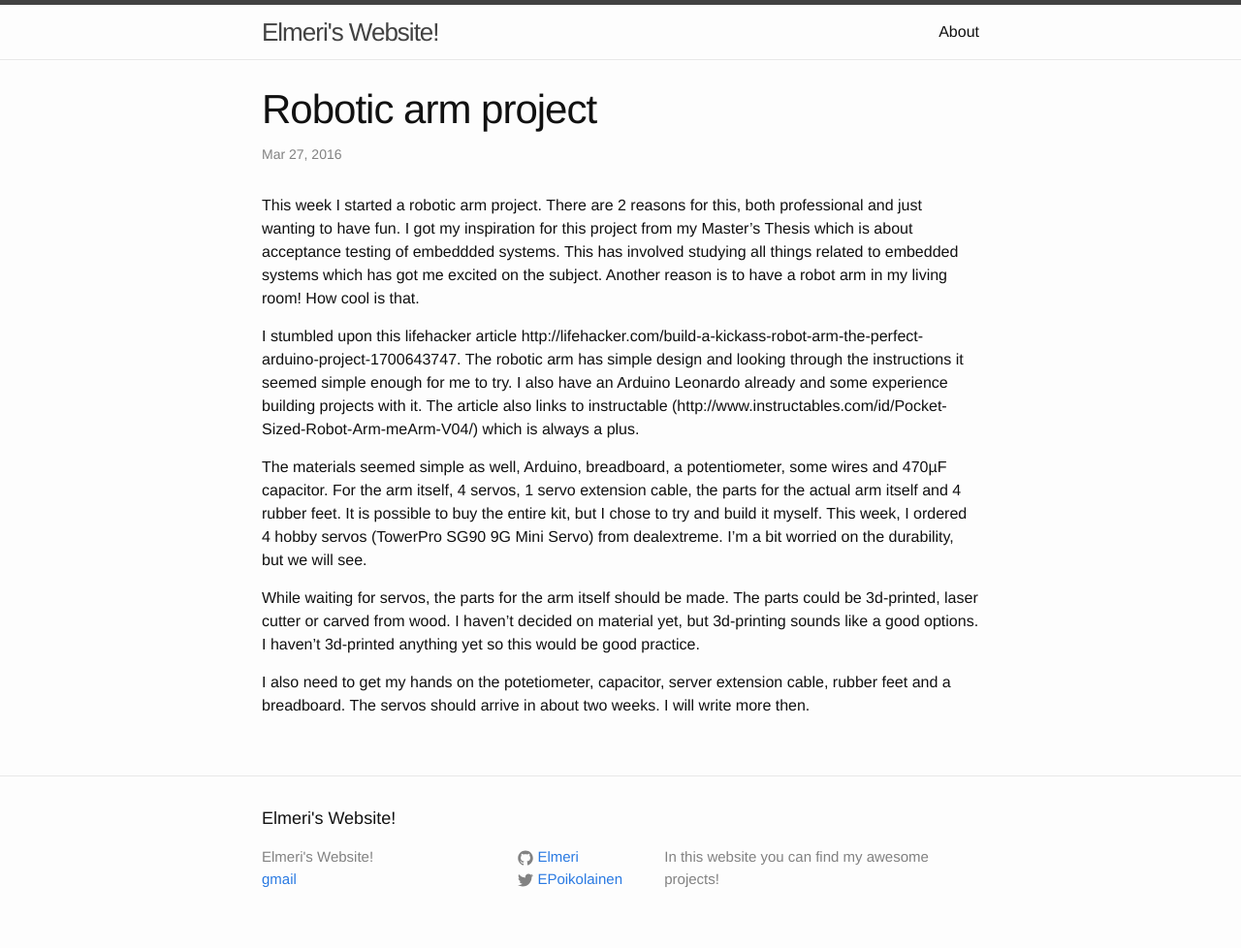
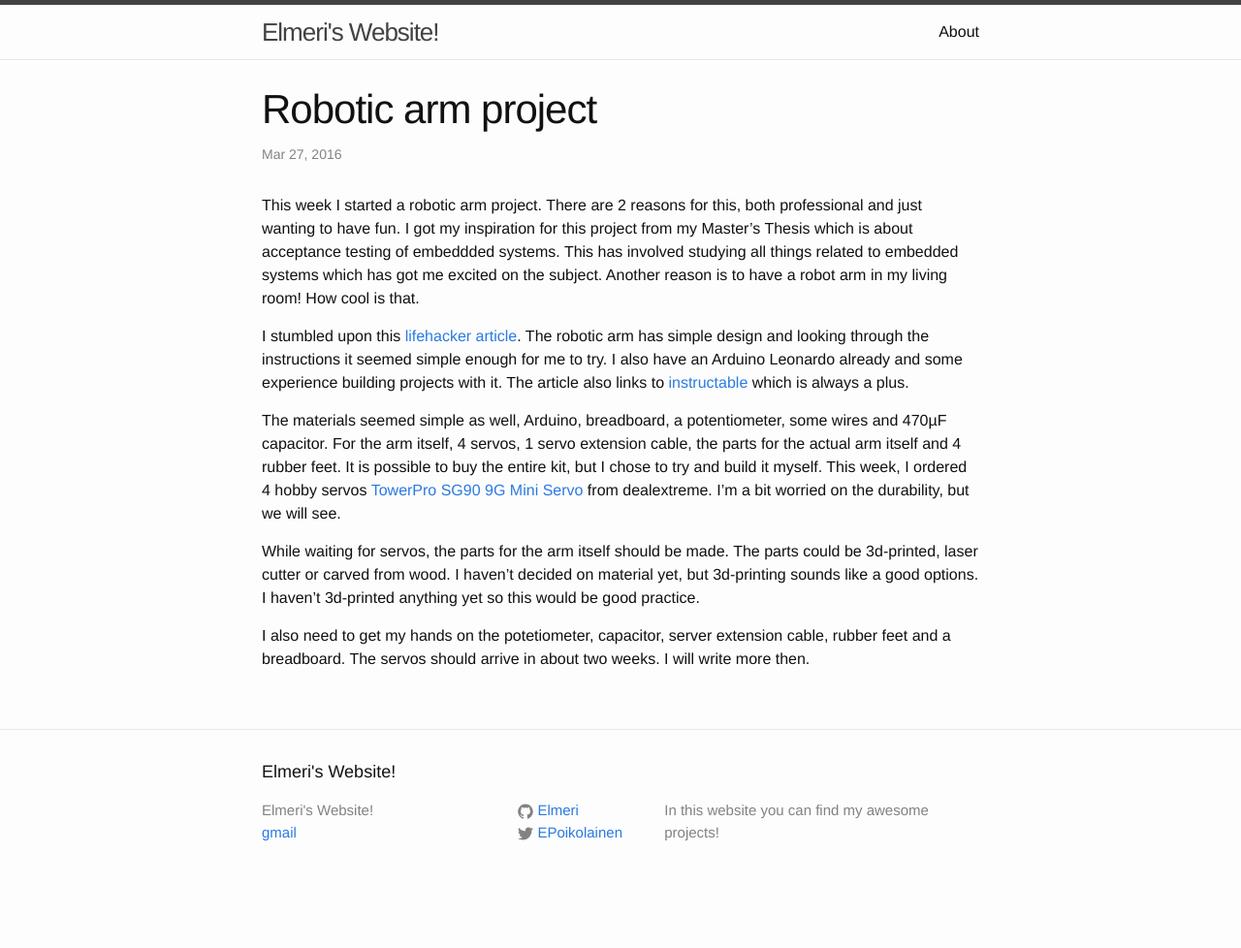
Before and after one commit to Elmeri/elmeri.github.io, a Jekyll site: the page built from _posts/2016-03-27-robot-arm-project.markdown, in a window 1280 px wide. Shown: the whole page at 97% size. Built offline with Jekyll 4.4.1, drawn with Linux system fonts in a browser that asks for light colours; after the commit the page ends 930 px from its top, so only the background shows below that; some of the changed lines change nothing that is shown.

Commit message:
added links to robotic arm post

```diff
--- a/_posts/2016-03-27-robot-arm-project.markdown
+++ b/_posts/2016-03-27-robot-arm-project.markdown
@@ -6,9 +6,9 @@ categories: project jekyll robotic arm microcontroller
 ---
 This week I started a robotic arm project. There are 2 reasons for this, both professional and just wanting to have fun. I got my inspiration for this project from my Master's Thesis which is about acceptance testing of embeddded systems. This has involved studying all things related to embedded systems which has got me excited on the subject. Another reason is to have a robot arm in my living room! How cool is that.
 
-I stumbled upon this lifehacker article http://lifehacker.com/build-a-kickass-robot-arm-the-perfect-arduino-project-1700643747. The robotic arm has simple design and looking through the instructions it seemed simple enough for me to try. I also have an Arduino Leonardo already and some experience building projects with it. The article also links to instructable (http://www.instructables.com/id/Pocket-Sized-Robot-Arm-meArm-V04/) which is always a plus.
+I stumbled upon this [lifehacker article](http://lifehacker.com/build-a-kickass-robot-arm-the-perfect-arduino-project-1700643747). The robotic arm has simple design and looking through the instructions it seemed simple enough for me to try. I also have an Arduino Leonardo already and some experience building projects with it. The article also links to [instructable](http://www.instructables.com/id/Pocket-Sized-Robot-Arm-meArm-V04/) which is always a plus.
 
-The materials seemed simple as well, Arduino, breadboard, a potentiometer, some wires and 470µF capacitor. For the arm itself, 4 servos, 1 servo extension cable, the parts for the actual arm itself and 4 rubber feet. It is possible to buy the entire kit, but I chose to try and build it myself. This week, I ordered 4 hobby servos (TowerPro SG90 9G Mini Servo) from dealextreme. I'm a bit worried on the durability, but we will see.
+The materials seemed simple as well, Arduino, breadboard, a potentiometer, some wires and 470µF capacitor. For the arm itself, 4 servos, 1 servo extension cable, the parts for the actual arm itself and 4 rubber feet. It is possible to buy the entire kit, but I chose to try and build it myself. This week, I ordered 4 hobby servos [TowerPro SG90 9G Mini Servo](http://www.servodatabase.com/servo/towerpro/sg90) from dealextreme. I'm a bit worried on the durability, but we will see.
 
 While waiting for servos, the parts for the arm itself should be made. The parts could be 3d-printed, laser cutter or carved from wood. I haven't decided on material yet, but 3d-printing sounds like a good options. I haven't 3d-printed anything yet so this would be good practice.
 
```
